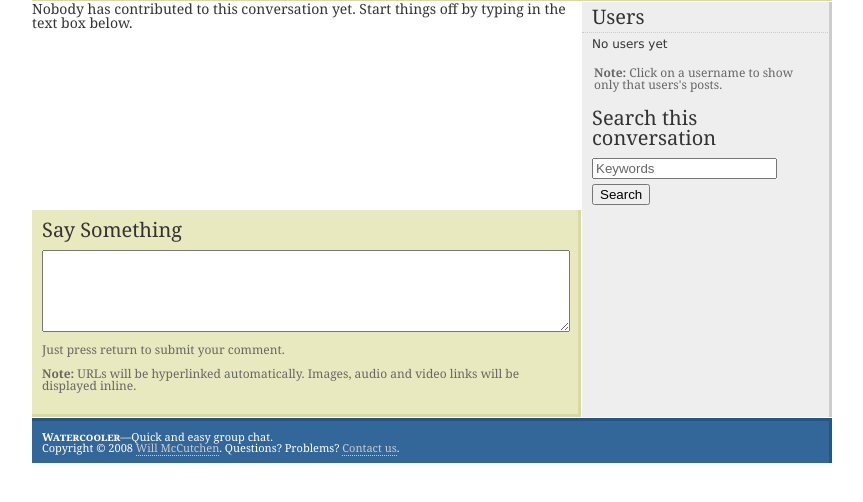
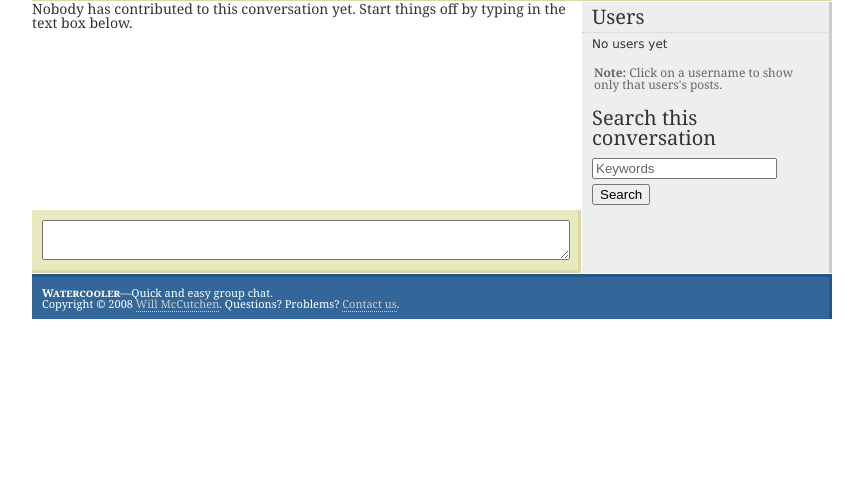
Before and after one commit to mccutchen/watercooler, a Django app: template templates/chat/chat.html in a window 1280 px wide. Shown: the part 135-637 px from the top of the page, without its empty margins (208-1071 px from the left). Run offline with Django 3.2, Linux system fonts and the light colour scheme; the template is opened without the code that fills it, so the values that code supplies are empty; some libraries are stand-ins or nearby versions.

Commit message:
Simplify the post form at the bottom of chats

```diff
--- a/media/watercooler.css
+++ b/media/watercooler.css
@@ -220,6 +220,12 @@ div#sidebar ul {
 /*---------------------------------------------------------------------------
     Chat page
 ---------------------------------------------------------------------------*/
+body#chat-page div#content {
+    padding: 0;
+    width: 800px;
+    background: transparent url(img/sidebar-bg.gif) top right repeat-y;
+}
+
 div#page-header span#created-by {
     font-style: italic;
     color: #AFAF8E;
@@ -227,12 +233,6 @@ div#page-header span#created-by {
 }
 div#page-header span#created-by span {
     font-weight: bold;
-}
-
-body#chat-page div#content {
-    padding: 0;
-    width: 800px;
-    background: transparent url(img/sidebar-bg.gif) top right repeat-y;
 }
 
 #chat-container {
@@ -345,17 +345,16 @@ div#users form#search label {
     display: none;
 }
 
+
 div#post {
     clear: both;
     width: 526px;
 }
 div#post form {
     display: block;
-    margin: 10px 0;
 }
 div#post textarea {
     font: inherit;
-    width: 100%;
     width: 516px;
     padding: 5px;
     display: block;
--- a/templates/chat/chat.html
+++ b/templates/chat/chat.html
@@ -86,13 +86,9 @@
     </div>
 
     <div id="post">
-        <h3>Say Something</h3>
         <form id="post" action="{% url chat_post chat.slug %}" method="post">
-            <textarea id="post-content" name="content" rows="5" cols="60"></textarea>
+            <textarea id="post-content" name="content" rows="2" cols="60"></textarea>
             <input id="post-submit" type="submit" value="Submit" />
         </form>
-        <p>Just press return to submit your comment.</p>
-        <p><strong>Note:</strong> URLs will be hyperlinked automatically.
-        Images, audio and video links will be displayed inline.</p>
     </div>
 {% endblock %}
```
